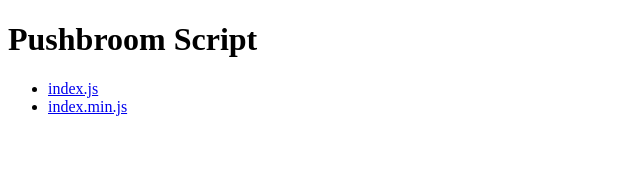
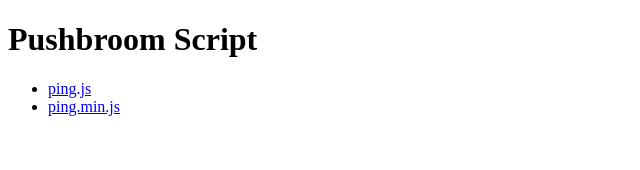
Before and after one commit to stucco-software/pushbroom-script, a SvelteKit app: page / in a window 1280 px wide. Shown: the top 170 px of the page, without its empty margins (0-640 px from the left). Built offline with nearby package versions, Linux system fonts and the light colour scheme.

Commit message:
rename file loc

```diff
--- a/src/routes/+page.svelte
+++ b/src/routes/+page.svelte
@@ -1,9 +1,9 @@
 <h1>Pushbroom Script</h1>
 <ul>
   <li>
-    <a href="/index.js">index.js</a>
+    <a href="/ping.js">ping.js</a>
   </li>
   <li>
-    <a href="/index.min.js">index.min.js</a>
+    <a href="/ping.min.js">ping.min.js</a>
   </li>
 </ul>
```
